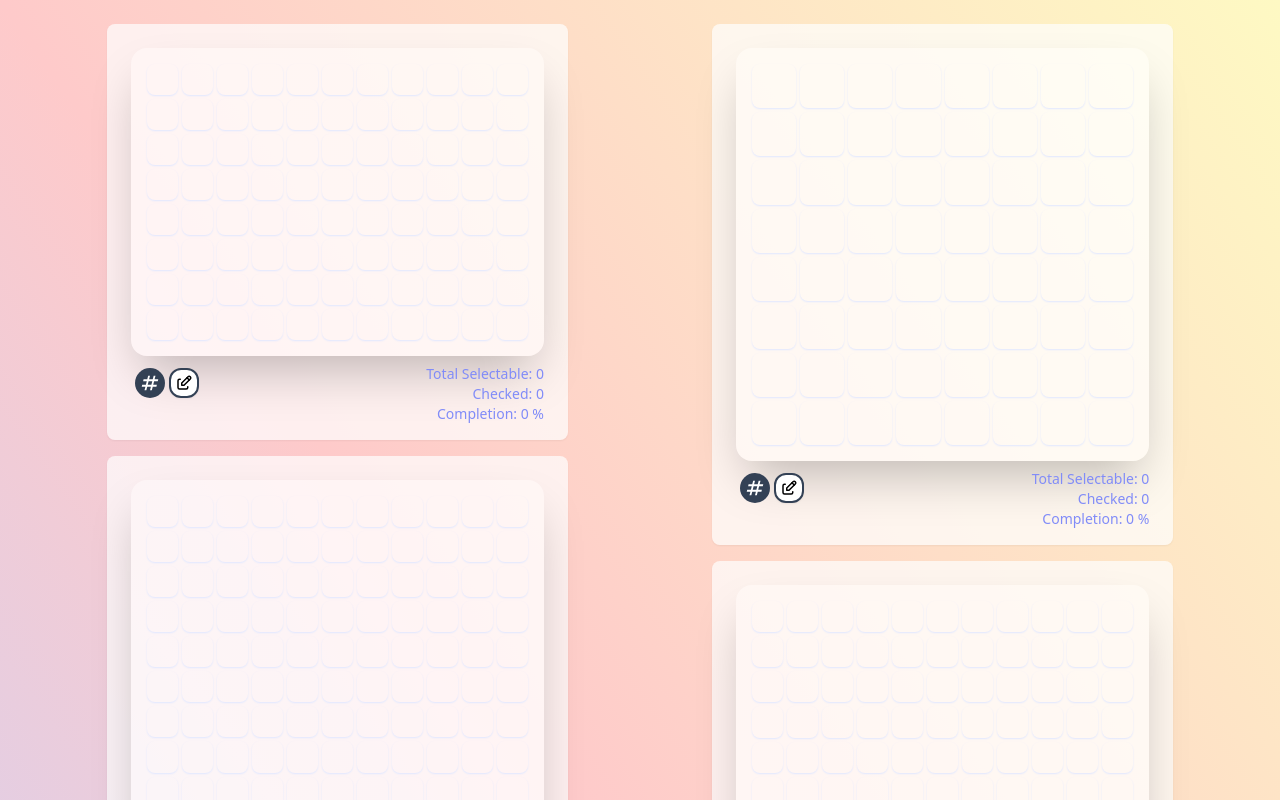
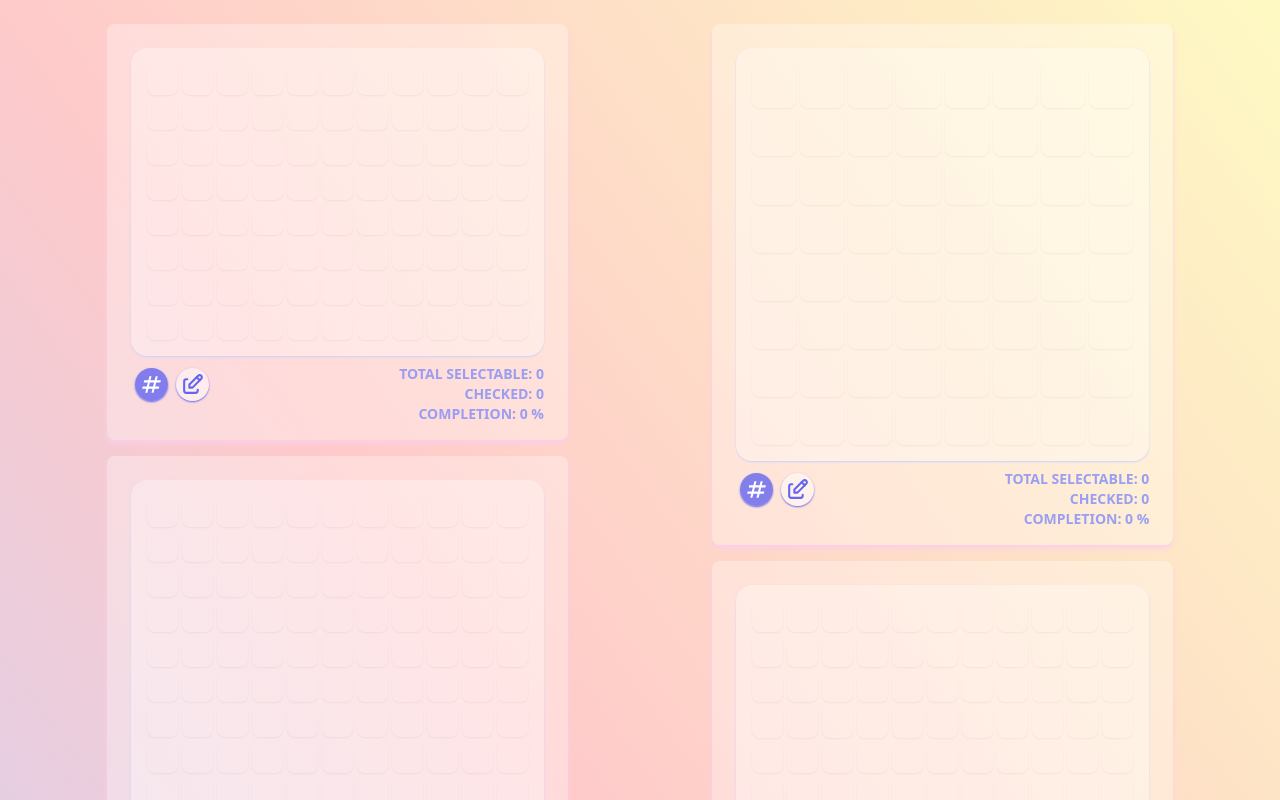
Before and after one commit to hoilamwong/8-bit-habit-tracker, a React (Create React App) app: page / in a window 1280 px wide. Shown: the top 800 px of the page. Built offline with nearby package versions, Linux system fonts and the light colour scheme.

Commit message:
More styling, unified colors

```diff
--- a/src/grid-display/Grid.js
+++ b/src/grid-display/Grid.js
@@ -162,7 +162,7 @@ export default function App({ GRID_ID, GRID_ROW, GRID_COLUMN }) {
 	}
 
 	return (
-		<div className="select-none p-6 pb-2 bg-white/70 rounded-lg shadow-sm my-4">
+		<div className="select-none p-6 pb-2 bg-white/30 rounded-lg shadow-md shadow-pink-200 my-4">
 			{/* <div className='bg-white/70 rounded-lg aspect-square flex items-center justify-center p-4'> */}
 				{/* Grid */}
 				<GridDisplay
@@ -192,7 +192,7 @@ export default function App({ GRID_ID, GRID_ROW, GRID_COLUMN }) {
 					isErasing={isErasing}
 					setIsErasing={setIsErasing}
 				/>
-				<div className='text-right text-sm text-indigo-400 h-fit mt-auto'>
+				<div className='text-right text-indigo-400/80 h-fit mt-auto uppercase font-semibold text-sm'>
 					{/* Grid Info */}
 					Total Selectable: {totalSquare} <br/>
 					Checked: {totalChecked} <br/>
--- a/src/grid-display/GridActions.js
+++ b/src/grid-display/GridActions.js
@@ -6,94 +6,118 @@ import { MdOutlineNumbers } from "react-icons/md";
 export default function GridActions({ grid, setGrid, isEditing, toggleEdit, saveGrid, toggleCount, setToggleCount,
   resetActions, isChecking, setIsChecking, isAdding, setIsAdding, isFilling, setIsFilling, isErasing, setIsErasing }) {
 
-  const EDITING_ICON_SIZE = 30
+  const EDITING_ICON_SIZE = 25
 
 
   return (
     <div>
 
       {/* Actions */}
-      <div className='flex'>
+      <div className='flex items-center'>
+
         {/* Toggle Count */}
-         <MdOutlineNumbers onClick={() => setToggleCount(!toggleCount)}
-          className={` rounded-3xl cursor-pointer m-1 p-1
-              hover:animate-pulse hover:bg-slate-500
-              ${toggleCount && 'bg-slate-700 text-white'}
-            `}
+        <button
+          onClick={() => setToggleCount(!toggleCount)}
+          className={`flex items-center rounded-3xl cursor-pointer m-1 hover:mr-3 p-1 shadow-sm shadow-hover
+            hover:scale-105 duration-400 ease-in transition-transform
+            ${toggleCount ? 'bg-hover/80 text-white' : 'bg-white/50 text-hover'}
+          `}>
+          <MdOutlineNumbers
             size={EDITING_ICON_SIZE}
+            className='peer'
           />
+          <span className='hidden peer-hover:inline hover:inline px-2 uppercase font-bold text-sm '>Toggle Numbers</span>
+        </button>
 
         {/* Edit */}
-        <TbEdit onClick={() => toggleEdit()}
-          className={`rounded-xl border-slate-700 border-2 shadow-sm cursor-pointer my-1 p-1
-              hover:animate-pulse hover:bg-slate-500
-              ${isEditing ? 'bg-slate-700 text-white animate-pulse': 'bg-white'}
-            `}
+        <button
+          onClick={() => toggleEdit()}
+          className={`flex items-center rounded-3xl cursor-pointer m-1 hover:mr-3 p-1 shadow-sm shadow-hover
+            hover:scale-105 duration-400 ease-in transition-transform
+            ${isEditing ? 'bg-hover/80 text-white' : 'bg-white/50 text-hover'}
+          `}>
+          <TbEdit
             size={EDITING_ICON_SIZE}
+            className='peer'
           />
-
-        {/* Save Maybe Unnecessary*/}
-        {/* <FaSave onClick={() => saveGrid()}
-          className={` flex items-center border border-black cursor-pointer my-1 p-1
-              hover:animate-pulse hover:bg-slate-500
-            `}
-          size={EDITING_ICON_SIZE}
-        /> */}
-
+          {isEditing ?
+            <span className='uppercase font-bold text-sm'>Editing...</span>
+            :
+            <span className='hidden peer-hover:inline hover:inline px-2 uppercase font-bold text-sm '>Edit Grid</span>
+          }
+        </button>
 
       </div>
 
       {/* Edit Mode */}
       {isEditing &&
         <>
-          <div className='flex '>
+          <div className='grid grid-cols-5 text-hover gap-1'>
+
             {/* Toggle check Square */}
-            <FaCheckSquare onClick={() => { resetActions(); setIsChecking(true); }}
-              className={` border border-black cursor-pointer p-1
-								hover:animate-pulse hover:bg-slate-500
-								${isChecking && 'bg-slate-700 text-white '}
+            <button
+              className={`cursor-pointer p-1 rounded-lg bg-white/30 aspect-square shadow-sm shadow-hover m-auto
+              hover:scale-90 duration-400 ease-in transition-transform
+                ${isChecking && 'border-hover/80 border-2 scale-105'}
                 `}
-              size={EDITING_ICON_SIZE}
+              onClick={() => { resetActions(); setIsChecking(true); }}
+            >
+              <FaCheckSquare
+                className='m-2 mx-auto my-auto'
+                size={EDITING_ICON_SIZE - 5}
               />
-
+            </button>
 
             {/* Add a Unchecked Selectable Mode */}
-            <FaPen onClick={() => { resetActions(); setIsAdding(true); }}
-              className={` border border-black cursor-pointer p-1
-              hover:animate-pulse hover:bg-slate-500
-              ${isAdding && 'bg-slate-700 text-white'}
+            <button
+              className={`cursor-pointer p-1 rounded-lg bg-white/30 aspect-square shadow-sm shadow-hover m-auto
+                hover:scale-90 duration-400 ease-in transition-transform
+                ${isAdding && 'border-hover/80 border-2 scale-105'}
                 `}
-              size={EDITING_ICON_SIZE}
+              onClick={() => { resetActions(); setIsAdding(true); }}
+            >
+              <FaPen
+                className='m-2 mx-auto my-auto'
+                size={EDITING_ICON_SIZE - 5}
               />
+            </button>
 
             {/* Add Checked Non-Selectable Sqaure Mode */}
-            <FaSquare onClick={() => { resetActions(); setIsFilling(true); }}
-              className={` border border-black cursor-pointer p-1
-              hover:animate-pulse hover:bg-slate-500
-              ${isFilling && 'bg-slate-700 text-white'}
+            <button
+              className={`cursor-pointer p-1 rounded-lg bg-white/30 aspect-square shadow-sm shadow-hover m-auto
+               hover:scale-90 duration-400 ease-in transition-transform
+               ${isFilling && 'border-hover/80 border-2 scale-105'}
                `}
-              size={EDITING_ICON_SIZE}
+              onClick={() => { resetActions(); setIsFilling(true); }}
+            >
+              <FaSquare
+                className='m-2 mx-auto my-auto'
+                size={EDITING_ICON_SIZE - 5}
               />
-
+            </button>
 
              {/* Eraser */}
-            <FaEraser onClick={() => { resetActions(); setIsErasing(true); }}
-              className={` border border-black cursor-pointer p-1
-                hover:animate-pulse hover:bg-slate-500
-                ${isErasing && 'bg-slate-700 text-white'}
+            <button
+              className={`cursor-pointer p-1 rounded-lg bg-white/30 aspect-square shadow-sm shadow-hover m-auto
+                hover:scale-90 duration-400 ease-in transition-transform
+                ${isErasing && 'border-hover/80 border-2 scale-105'}
                 `}
-              size={EDITING_ICON_SIZE}
+              onClick={() => { resetActions(); setIsErasing(true); }}
+            >
+              <FaEraser
+                className='m-2 mx-auto my-auto'
+                size={EDITING_ICON_SIZE - 5}
               />
-
+            </button>
           </div>
-          <button onClick={() => { }}
-            className={`border-b border-x border-black cursor-pointer p-1
+          {/* <button onClick={() => { }}
+            className={`cursor-pointer p-1
                       hover:animate-pulse hover:bg-slate-500 `}
           >
             Reset Grid
-          </button>
+          </button> */}
         </>
       }
-    </div>
+    </div >
   )
 }
--- a/src/grid-display/GridDisplay.js
+++ b/src/grid-display/GridDisplay.js
@@ -6,7 +6,7 @@ export default function GridDisplay({ grid, gridcolumn, handleSquareClick, isEdi
 
   return (
     <div
-      className={'grid p-4 bg-white/30 rounded-2xl shadow-2xl w-full gap-1'}
+      className={'grid p-4 bg-white/30 rounded-2xl shadow-sm shadow-indigo-200 w-full gap-1'}
       style={{
         gridTemplateColumns: `repeat(${gridcolumn}, minmax(0, 1fr))`
       }}
@@ -16,16 +16,15 @@ export default function GridDisplay({ grid, gridcolumn, handleSquareClick, isEdi
         <div
           key={`square-${square.id}`}
           onClick={(e) => handleSquareClick(e, square.id)}
-          className={`h-full w-full aspect-square justify-center items-center flex text-sm rounded-lg shadow-sm shadow-indigo-100 hover:scale-110 duration-100 transition-transform
-            ${square.checked && 'bg-indigo-400 text-white' }
-            ${square.selectable && !square.checked && `cursor-pointer bg-indigo-200`}
-            ${!square.selectable && 'cursor-not-allowed'}
-            ${(square.selectable || square.checked) && 'border border-indigo-400/50'}
-            ${isEditing && 'border border-indigo-600/50 cursor-pointer'}
+          className={`h-full w-full aspect-square justify-center items-center flex text-sm rounded-lg shadow-sm shadow-checked-100 hover:scale-110 duration-100 transition-transform
+            ${square.checked && 'bg-checked/80 text-white' }
+            ${square.selectable && !square.checked && ` bg-checked/60 text-checked`}
+            ${(square.selectable || square.checked) && 'cursor-pointer border-2 border-white/20 shadow-checked'}
+            ${isEditing && 'border border-indigo-300 cursor-pointer'}
           `}
         >
           {(square.selectable && toggleCount) &&
-            <div className='hidden sm:flex'>
+            <div className='hidden sm:flex uppercase font-bold text-sm'>
               {square.count}
             </div>
           }
--- a/tailwind.config.js
+++ b/tailwind.config.js
@@ -4,7 +4,12 @@ module.exports = {
   purge: ["./src/**/*.{html,js, jsx}"],
   content: ["./src/**/*.{html,js, jsx}"],
   theme: {
-    extend: {},
+    extend: {
+      colors: {
+        'hover': '#6366f1',
+        'checked': '#6366f1'
+      }
+    },
   },
   plugins: [],
 }
```
Lines whose indentation alone changed are shown as unchanged.
